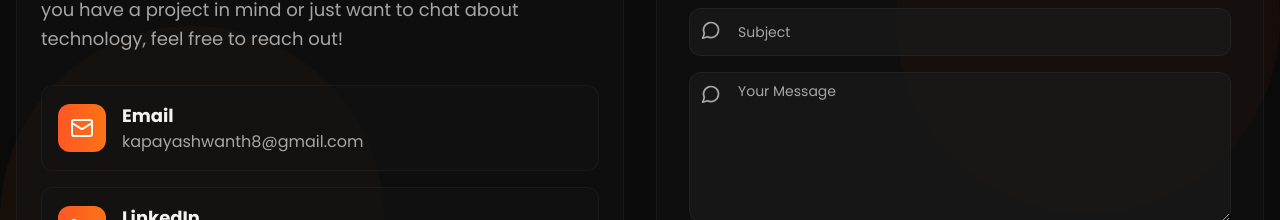
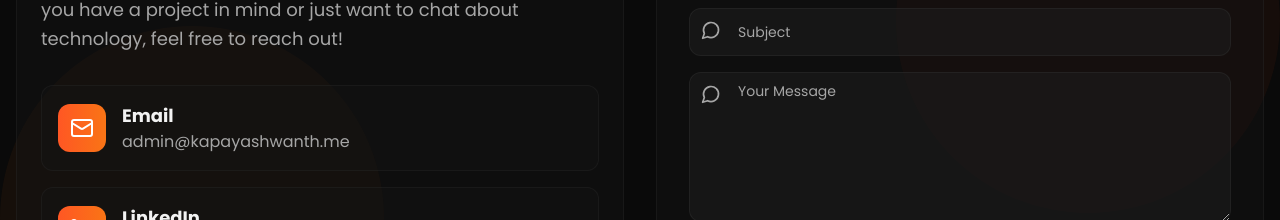
Before and after one commit to kapayashwanth/portfoilio, a React (Vite) app: page / in a window 1280 px wide. Shown: the part 6493-6713 px from the top of the page. Built offline with nearby package versions, Linux system fonts and the light colour scheme.

Commit message:
Modify contact section with updated information mail
Updated contact section with new email and social links.

```diff
--- a/src/components/ContactSection.tsx
+++ b/src/components/ContactSection.tsx
@@ -103,8 +103,8 @@ const ContactSection = () => {
     {
       icon: <Mail className="w-6 h-6" />,
       label: "Email",
-      value: "kapayashwanth8@gmail.com",
-      href: "mailto:kapayashwanth8@gmail.com",
+      value: "admin@kapayashwanth.me",
+      href: "mailto:admin@kapayashwanth.me",
       color: "hover:bg-red-500/20 hover:border-red-500/50",
     },
     {
```
